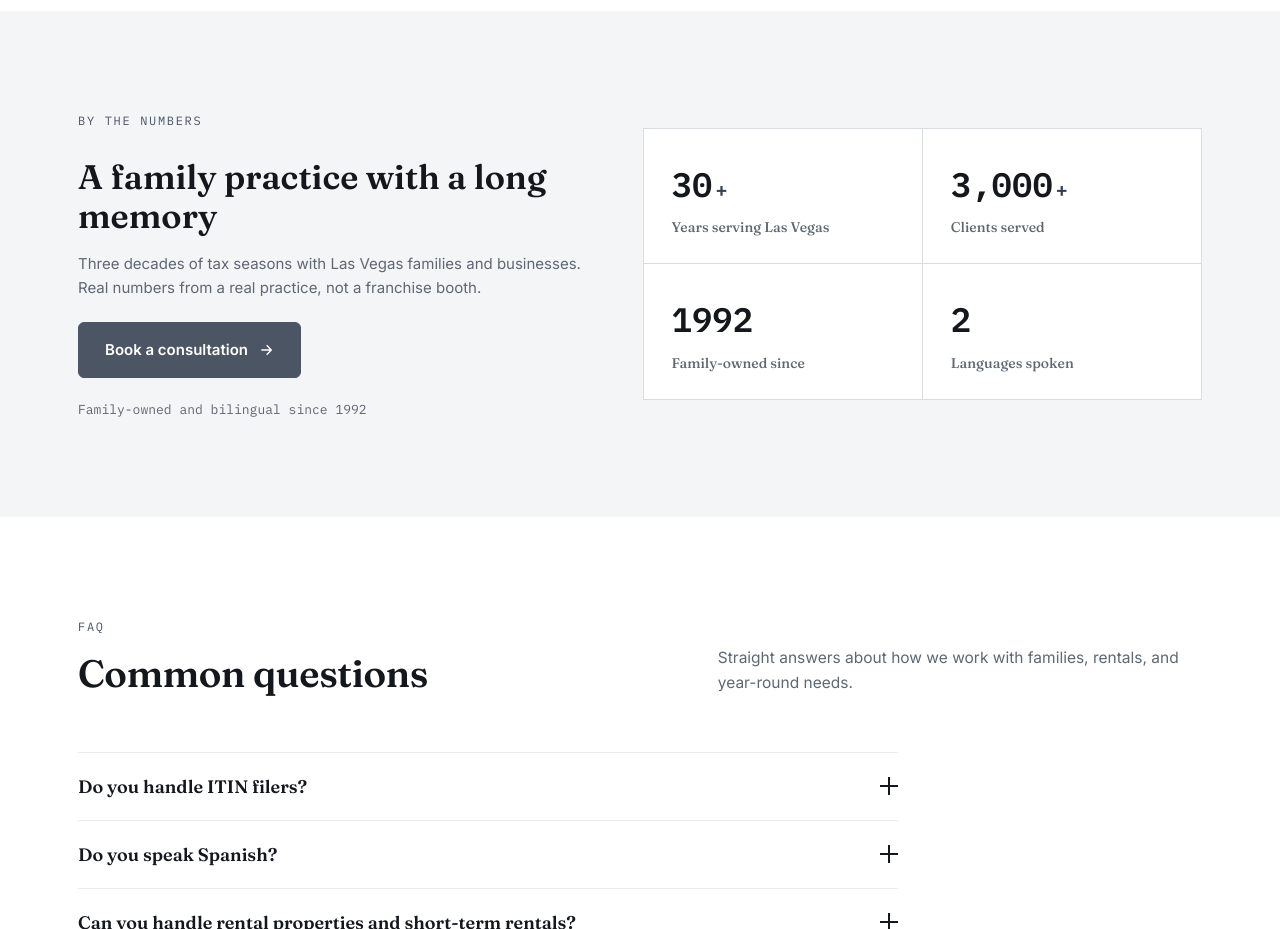
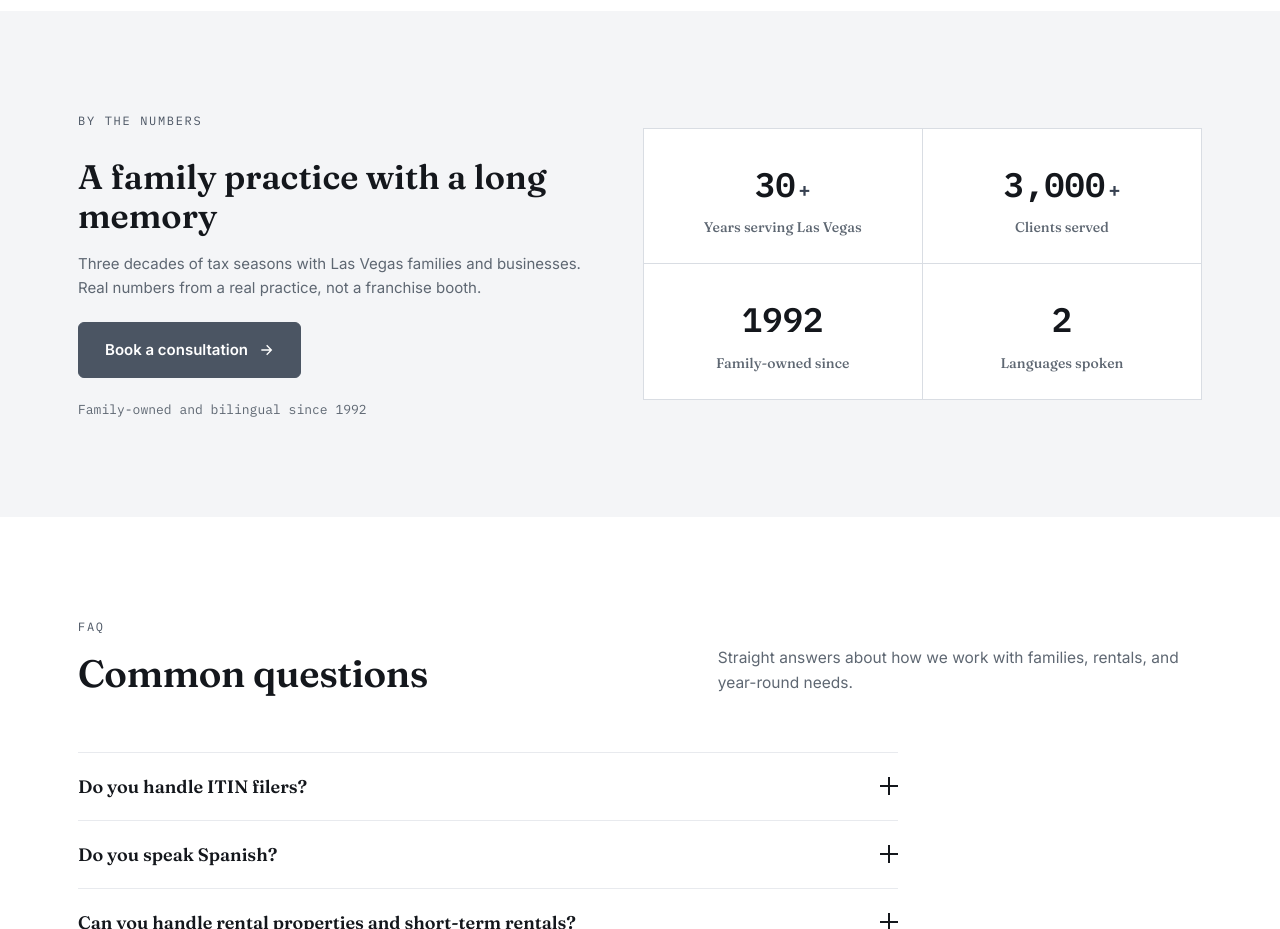
Before and after one commit to Ooak21/cazafinnv.com, a plain HTML site: page index.html in a window 1280 px wide. Shown: the part 5980-6909 px from the top of the page. Drawn offline with Linux system fonts and the light colour scheme.

Commit message:
Center the stat content in the By the Numbers boxes

```diff
--- a/index.html
+++ b/index.html
@@ -801,13 +801,18 @@
     padding:28px;
     position:relative;
     transition:transform .25s ease, box-shadow .25s ease;
+    display:flex;
+    flex-direction:column;
+    align-items:center;
+    justify-content:center;
+    text-align:center;
   }
   .results__item:hover{
     transform:translateY(-8px);
     box-shadow:0 18px 34px rgba(20,18,15,.12);
     z-index:1;
   }
-  .results__item .stat-row{ display:flex; align-items:baseline; gap:3px; font-family:'IBM Plex Mono', monospace; }
+  .results__item .stat-row{ display:flex; align-items:baseline; justify-content:center; gap:3px; font-family:'IBM Plex Mono', monospace; }
   .results__item .stat-num{ font-size:34px; font-weight:600; color:var(--ink); }
   .results__item .stat-suffix{ font-size:20px; color:var(--emerald-deep); font-weight:600; }
   .results__item h5{ margin-top:8px; font-size:14px; font-weight:500; color:var(--ink-soft); }
```
